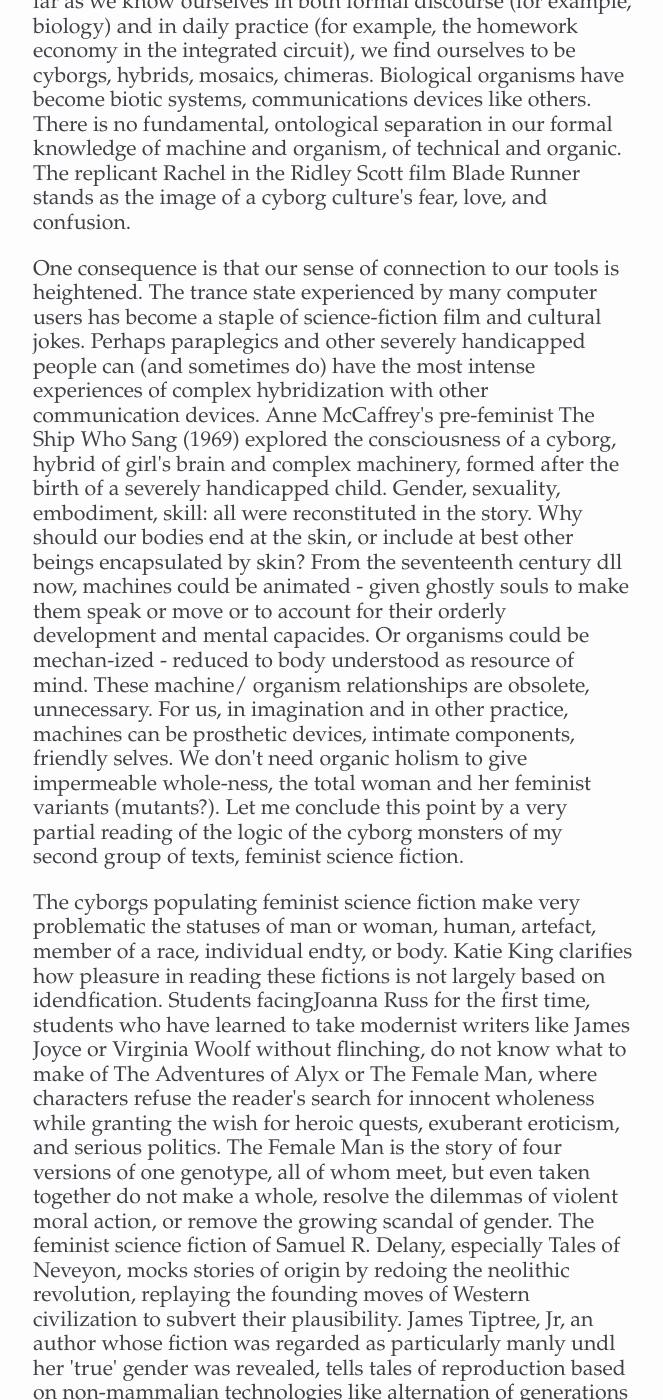
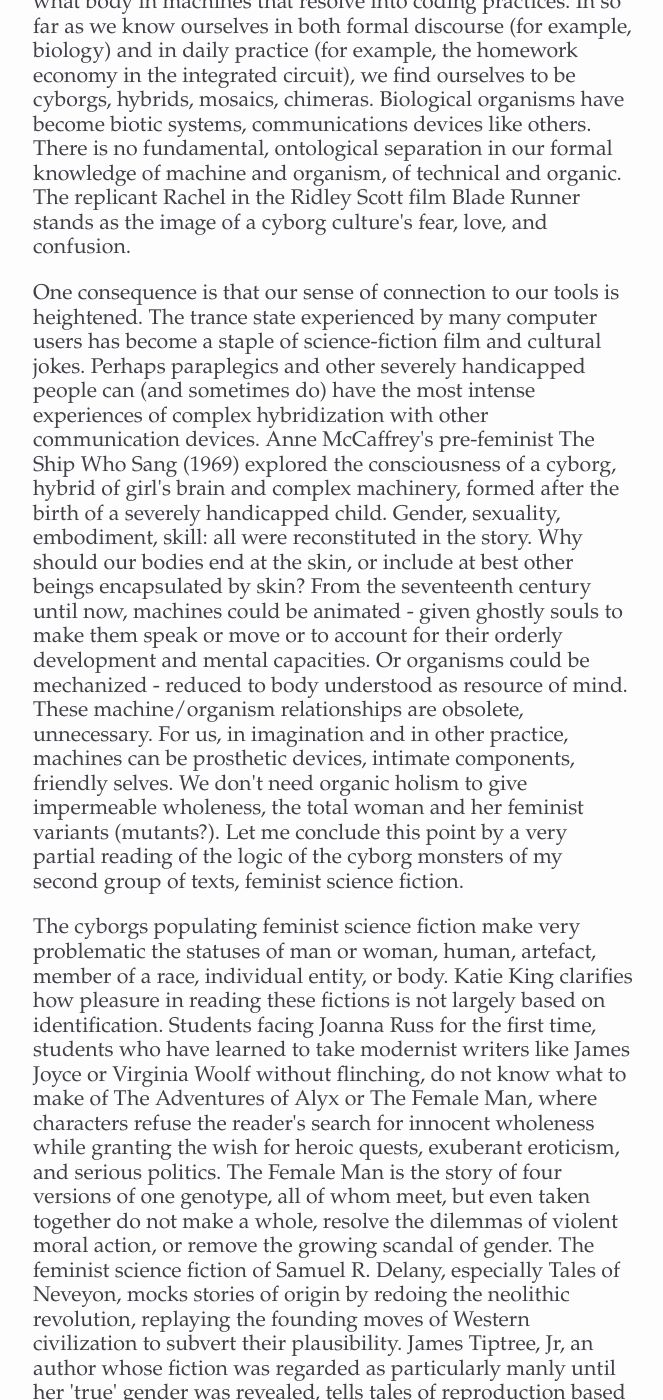
Before and after one commit to jiko/cyborgmanifesto, a Jekyll site: the page built from index.md, in a window 1280 px wide and 1400 px high, scrolled down 38324 px. Shown: the whole window, without its empty margins (307-970 px from the left). Built offline with Jekyll 4.4.1, drawn with Linux system fonts in a browser that asks for light colours; nearby versions of some CDN libraries; library files that are not in the unit come from our copies; Markdown is read by kramdown in place of the engine named in the settings; some of the changed text lies outside the part shown.

```diff
--- a/index.md
+++ b/index.md
@@ -1456,7 +1456,7 @@ masculinist fear into the originally literate mother who teaches survival.</p>
 
 
 <p>This is not just literary deconstruction, but liminal transformation.
-Every, story that begins with original innocence and privileges the return
+Every story that begins with original innocence and privileges the return
 to wholeness imagines the drama of life to be individuation, separation,
 the birth of the self, the tragedy of autonomy, the fall into writing, alienation;
 that is, war, tempered by imaginary respite in the bosom of the Other. These
@@ -1519,13 +1519,13 @@ of a cyborg, hybrid of girl's brain and complex machinery, formed after
 the birth of a severely handicapped child. Gender, sexuality, embodiment,
 skill: all were reconstituted in the story. Why should our bodies end at
 the skin, or include at best other beings encapsulated by skin? From the
-seventeenth century dll now, machines could be animated - given ghostly
+seventeenth century until now, machines could be animated - given ghostly
 souls to make them speak or move or to account for their orderly development
-and mental capacides. Or organisms could be mechan-ized - reduced to body
-understood as resource of mind. These machine/ organism relationships are
+and mental capacities. Or organisms could be mechanized - reduced to body
+understood as resource of mind. These machine/organism relationships are
 obsolete, unnecessary. For us, in imagination and in other practice, machines
 can be prosthetic devices, intimate components, friendly selves. We don't
-need organic holism to give impermeable whole-ness, the total woman and
+need organic holism to give impermeable wholeness, the total woman and
 her feminist variants (mutants?). Let me conclude this point by a very partial
 reading of the logic of the cyborg monsters of my second group of texts,
 feminist science fiction.</p>
@@ -1534,8 +1534,8 @@ feminist science fiction.</p>
 
 <p>The cyborgs populating feminist science fiction make very problematic
 the statuses of man or woman, human, artefact, member of a race, individual
-endty, or body. Katie King clarifies how pleasure in reading these fictions
-is not largely based on idendfication. Students facingJoanna Russ for the
+entity, or body. Katie King clarifies how pleasure in reading these fictions
+is not largely based on identification. Students facing Joanna Russ for the
 first time, students who have learned to take modernist writers like James
 Joyce or Virginia Woolf without flinching, do not know what to make of The
 Adventures of Alyx or The Female Man, where characters refuse the reader's
@@ -1547,19 +1547,19 @@ the growing scandal of gender. The feminist science fiction of Samuel R.
 Delany, especially Tales of Neveyon, mocks stories of origin by redoing
 the neolithic revolution, replaying the founding moves of Western civilization
 to subvert their plausibility. James Tiptree, Jr, an author whose fiction
-was regarded as particularly manly undl her 'true' gender was revealed,
+was regarded as particularly manly until her 'true' gender was revealed,
 tells tales of reproduction based on non-mammalian technologies like alternation
 of generations of male brood pouches and male nurturing. John Varley
 constructs a supreme cyborg in his arch-feminist exploration of Gaea,
 a mad goddess-planet-trickster-old woman-technological device on whose surface
 an extraordinary array of post-cyborg symbioses are spawned. Octavia Butler
-writes of an African sorceress pithug her powers of transformation against
-the genetic manipulations of her rival (Wild Seed), of dme warps that bring
+writes of an African sorceress pitting her powers of transformation against
+the genetic manipulations of her rival (Wild Seed), of time warps that bring
 a modern US black woman into slavery where her actions in relation to her
 white master-ancestor determine the possibility of her own birth (Kindred),
-and of the illegidmate insights into idendty and community of an adopted
-cross-species child who came to know the enem' as self (Survivor). In Dawn
-(1987), the first instalment of a series called Xenogenesis, Butler tells
+and of the illegitimate insights into identity and community of an adopted
+cross-species child who came to know the enemy as self (Survivor). In Dawn
+(1987), the first installment of a series called Xenogenesis, Butler tells
 the story of Lilith Iyapo, whose personal name recalls Adam's first and
 repudiated wife and whose family name marks her status as the widow of the
 son of Nigerian immigrants to the US. A black woman and a mother whose child
```
Also changed, not shown: other parts of index.md (+33 -33 lines).
